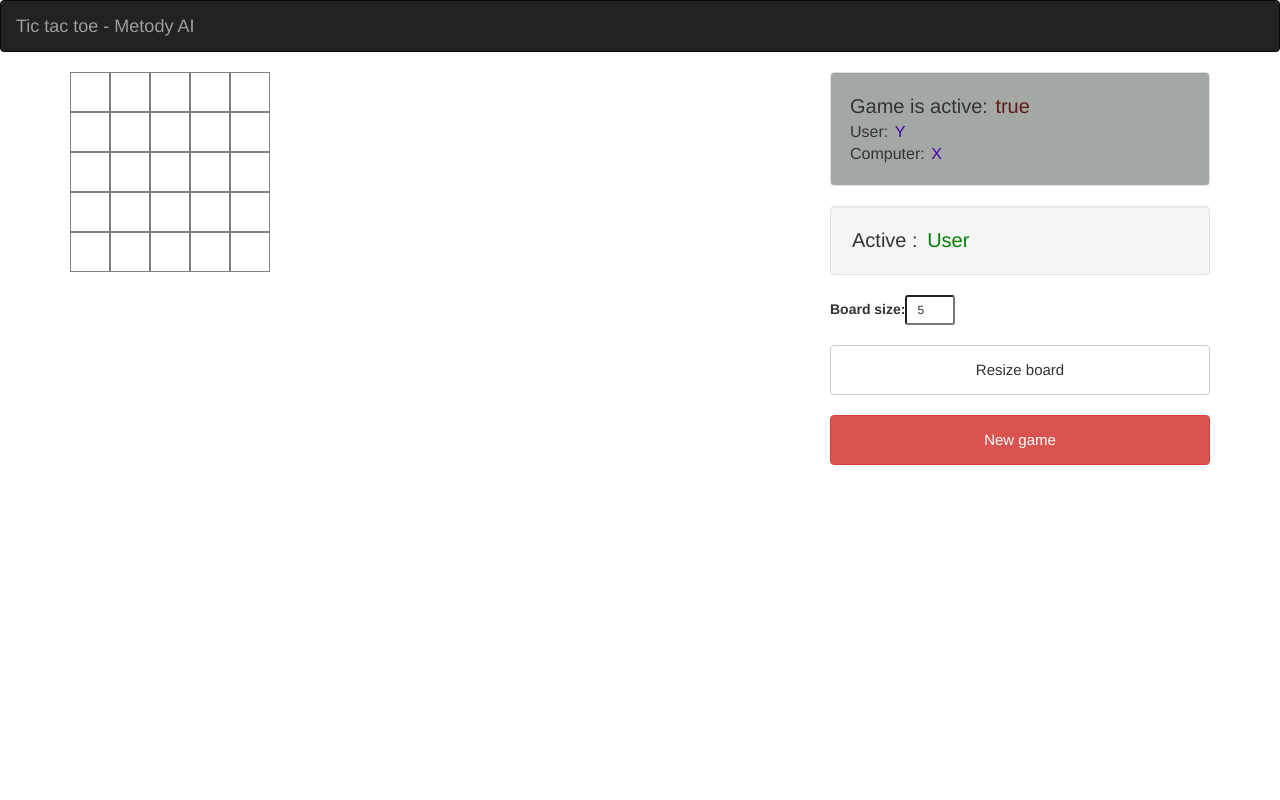
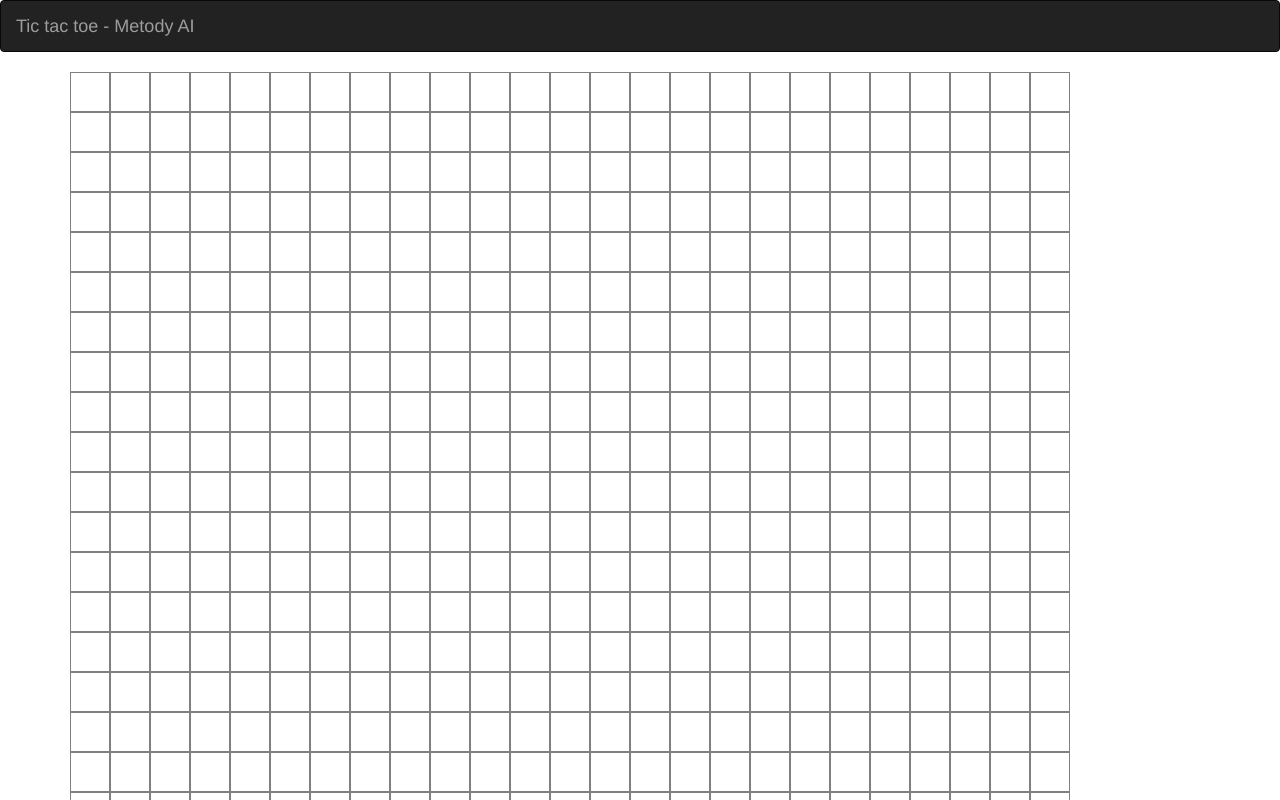
Before and after one commit to cimichal/tic-tac-toe-pwr, an Angular app: page / in a window 1280 px wide. Shown: the top 800 px of the page. Built offline with nearby package versions, Linux system fonts and the light colour scheme.

Commit message:
New init program coniguration

```diff
--- a/src/app/component/board/board.component.html
+++ b/src/app/component/board/board.component.html
@@ -1,4 +1,4 @@
-<div class="col-lg-8 col-md-8 col-sm-8">
+<div class="col-lg-12 col-md-12 col-sm-12">
     <div class="row" *ngFor="let row of matrix">
         <div class="col" *ngFor="let col of row" (click)="CellClicked(col)">
             {{ cellArray[col].DisplayCharacter }}
--- a/src/app/services/global-data.service.ts
+++ b/src/app/services/global-data.service.ts
@@ -5,7 +5,7 @@
 
   private boardSize : number;
   constructor() {
-    this.boardSize  = 5;
+    this.boardSize  = 25;
    }
 
    public GetBoardSize(){
```
